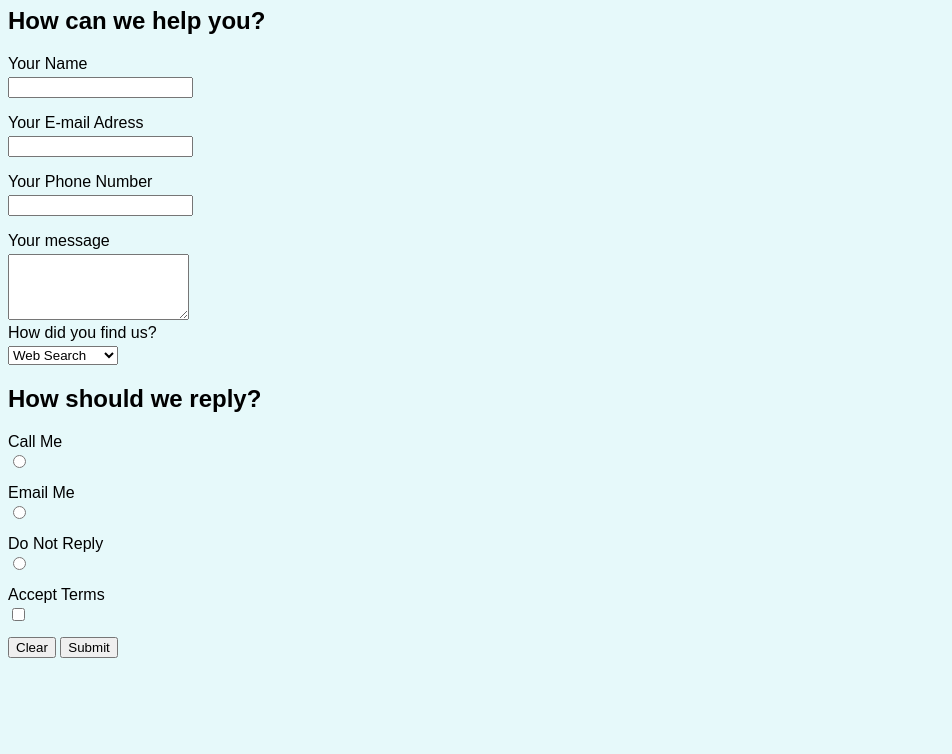
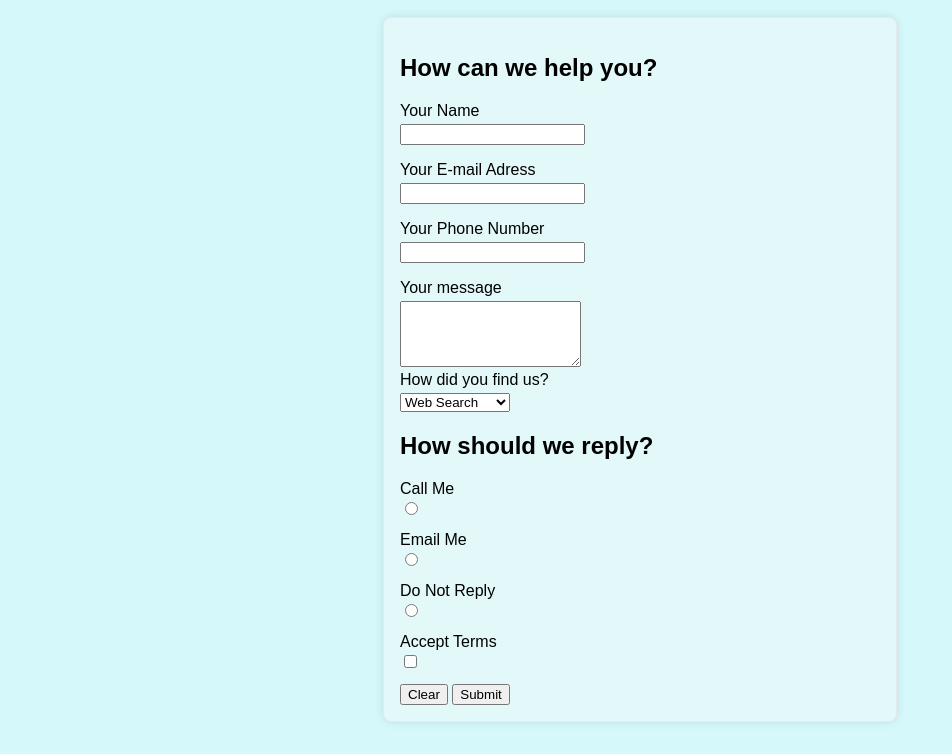
Before and after one commit to saodat-riskiyeva/contact-form, a plain HTML site: page index.html in a window 1280 px wide. Shown: the part 73-827 px from the top of the page, without its empty margins (0-952 px from the left). Before the commit the page ends 800 px from the top, so only its background shows below. Drawn offline with Linux system fonts and the light colour scheme.

Commit message:
styling the form box

```diff
--- a/index.html
+++ b/index.html
@@ -7,7 +7,10 @@
     <title>Contact Us</title>
   </head>
   <body>
+    <header>
       <h1>Contact Us</h1>
+    </header>
+    <main>
       <form>
         <h2>How can we help you?</h2>
         <label for="name">Your Name</label>
@@ -31,7 +34,13 @@
 
         <h2>How should we reply?</h2>
         <label for="call-me">Call Me</label>
-      <input type="radio" id="call-me" name="reply" value="call-me" required />
+        <input
+          type="radio"
+          id="call-me"
+          name="reply"
+          value="call-me"
+          required
+        />
 
         <label for="email-me">Email Me</label>
         <input
@@ -57,5 +66,6 @@
         <button type="reset">Clear</button>
         <button type="submit">Submit</button>
       </form>
+    </main>
   </body>
 </html>
--- a/styles.css
+++ b/styles.css
@@ -1,10 +1,22 @@
 body {
-  background-color: rgb(230, 249, 250);
+  background-color: rgb(213, 248, 250);
   font-family: Arial, sans-serif;
 }
 
 h1 {
   text-align: center;
+}
+
+main {
+  display: block;
+  justify-content: center;
+  border: 1px solid rgb(231, 234, 235);
+  width: 30rem;
+  margin: 2rem auto;
+  padding: 1rem;
+  border-radius: 0.5rem;
+  background-color: rgb(227, 248, 249);
+  box-shadow: 0 0 10px rgba(0, 0, 0, 0.1);
 }
 
 label {
```
Lines whose indentation alone changed are shown as unchanged.
